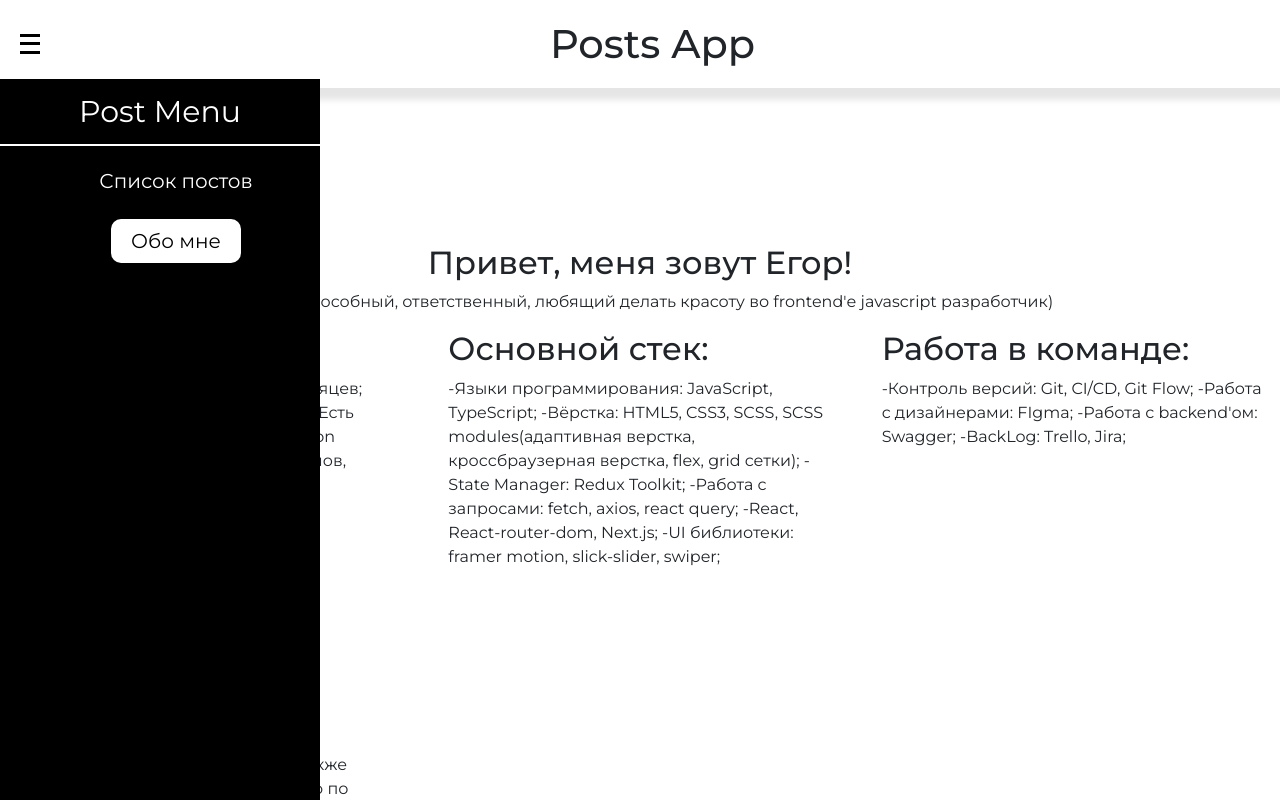
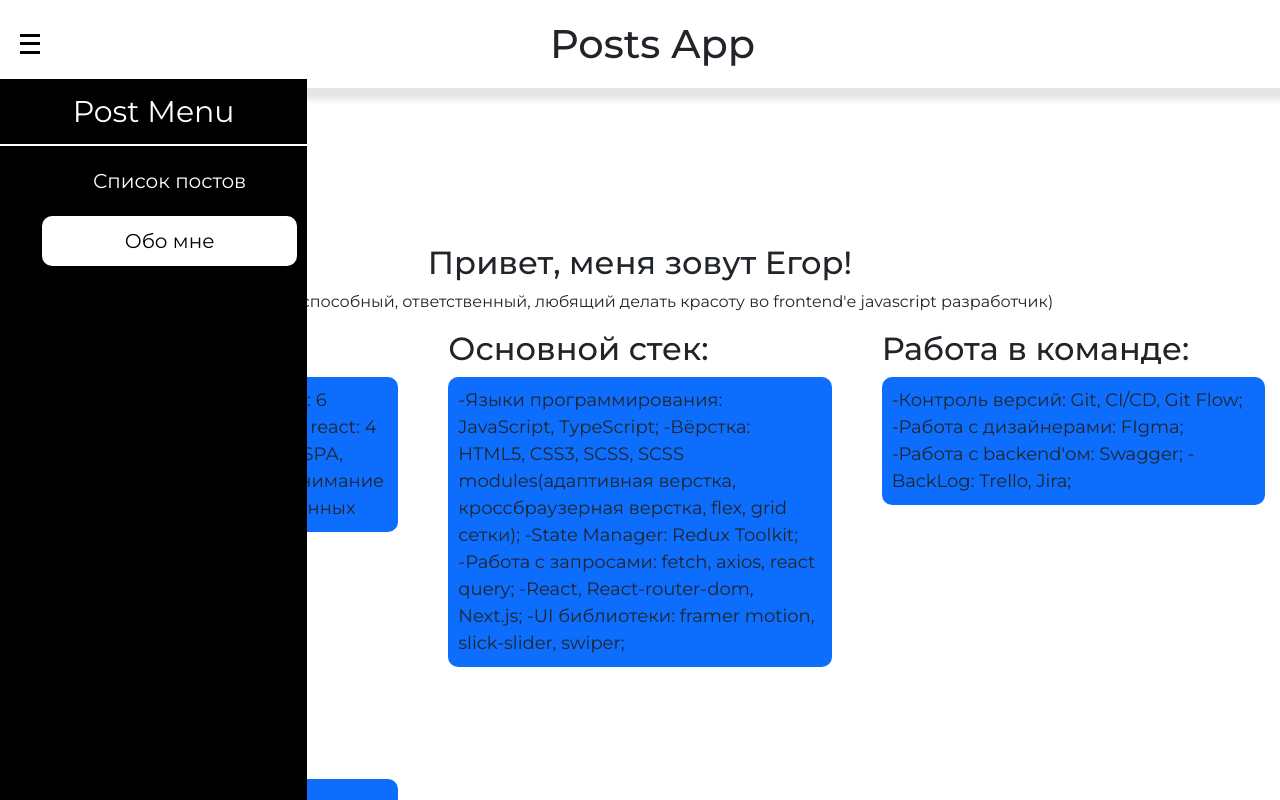
Before and after one commit to ssxdtxr/PostsApp, a React (Create React App) app: page /about in a window 1280 px wide. Both pictures are taken after a click on the element 32 px from the left and 44 px from the top of the page. Shown: the top 800 px of the page. Built offline with nearby package versions, Linux system fonts and the light colour scheme.

Commit message:
update settings

```diff
--- a/package.json
+++ b/package.json
@@ -15,6 +15,7 @@
     "axios": "^1.4.0",
     "bootstrap": "^5.2.3",
     "classnames": "^2.3.2",
+    "gh-pages": "^5.0.0",
     "react": "^18.2.0",
     "react-bootstrap": "^2.7.4",
     "react-dom": "^18.2.0",
@@ -28,6 +29,7 @@
     "web-vitals": "^2.1.4"
   },
   "scripts": {
+    "predeploy": "react-scripts build",
     "deploy": "gh-pages -d build",
     "start": "react-scripts start",
     "build": "react-scripts build",
--- a/src/components/Menu/Menu.module.scss
+++ b/src/components/Menu/Menu.module.scss
@@ -1,6 +1,6 @@
 .menu {
   position: fixed;
-  width: 25%;
+  width: 24%;
   height: 100vh;
   background-color: #000;
   color: #fff;
@@ -14,30 +14,33 @@
     text-align: center;
     padding: 10px;
   }
+
   ul {
     text-align: center;
+    .active {
+      li {
+        background-color: #fff;
+        color: #000;
+      }
+    }
     li {
       cursor: pointer;
-      margin: 10px  20px;
+      margin: 10px;
       padding: 10px;
       font-size: 20px;
       border-radius: 10px;
+
       &:hover {
         transition: .15s ease-in-out;
         background-color: #fff;
         color: #000;
         border: none;
       }
+
       &:active {
         background-color: #282c34;
       }
+
     }
   }
 }
-
-.active {
-  background-color: #fff;
-  color: #000;
-  padding: 10px 20px;
-  border-radius: 10px;
-}
--- a/src/components/Menu/Menu.tsx
+++ b/src/components/Menu/Menu.tsx
@@ -8,14 +8,17 @@ export const Menu = () => {
         <div className={styles.menu}>
             <div className={styles.title}>Post Menu</div>
             <ul>
-                <li>
-                    <NavLink to="/" className={({isActive}) => isActive ? styles.active : ''}>
+                <NavLink to="/" className={({isActive}) => isActive ? styles.active : ''}>
+                    <li>
                         Список постов
-                    </NavLink>
-                </li>
-                <li>
-                    <NavLink to="/about" className={({isActive}) => isActive ? styles.active : ''}>Обо мне</NavLink>
-                </li>
+                    </li>
+                </NavLink>
+
+                <NavLink to="/about" className={({isActive}) => isActive ? styles.active : ''}>
+                    <li>
+                        Обо мне
+                    </li>
+                </NavLink>
             </ul>
         </div>
     );
--- a/src/pages/AboutPage/AboutPage.module.scss
+++ b/src/pages/AboutPage/AboutPage.module.scss
@@ -10,8 +10,19 @@
     cursor: pointer;
     background-color: #fff;
     color: #000;
+    padding: 2px;
+    font-weight: 600;
+    border-radius: 2px;
+    &:hover {
+      background-color: #000;
+      color: #fff;
+      transition: .3s ease-in-out;
+    }
+  }
+  p {
+    background-color: #0d6efd;
+    font-size: 18px;
+    padding: 10px;
+    border-radius: 10px;
   }
 }
-p {
-
-}
```
Also changed, not shown: 1 other file (tests, documents, lock files or other folders).
